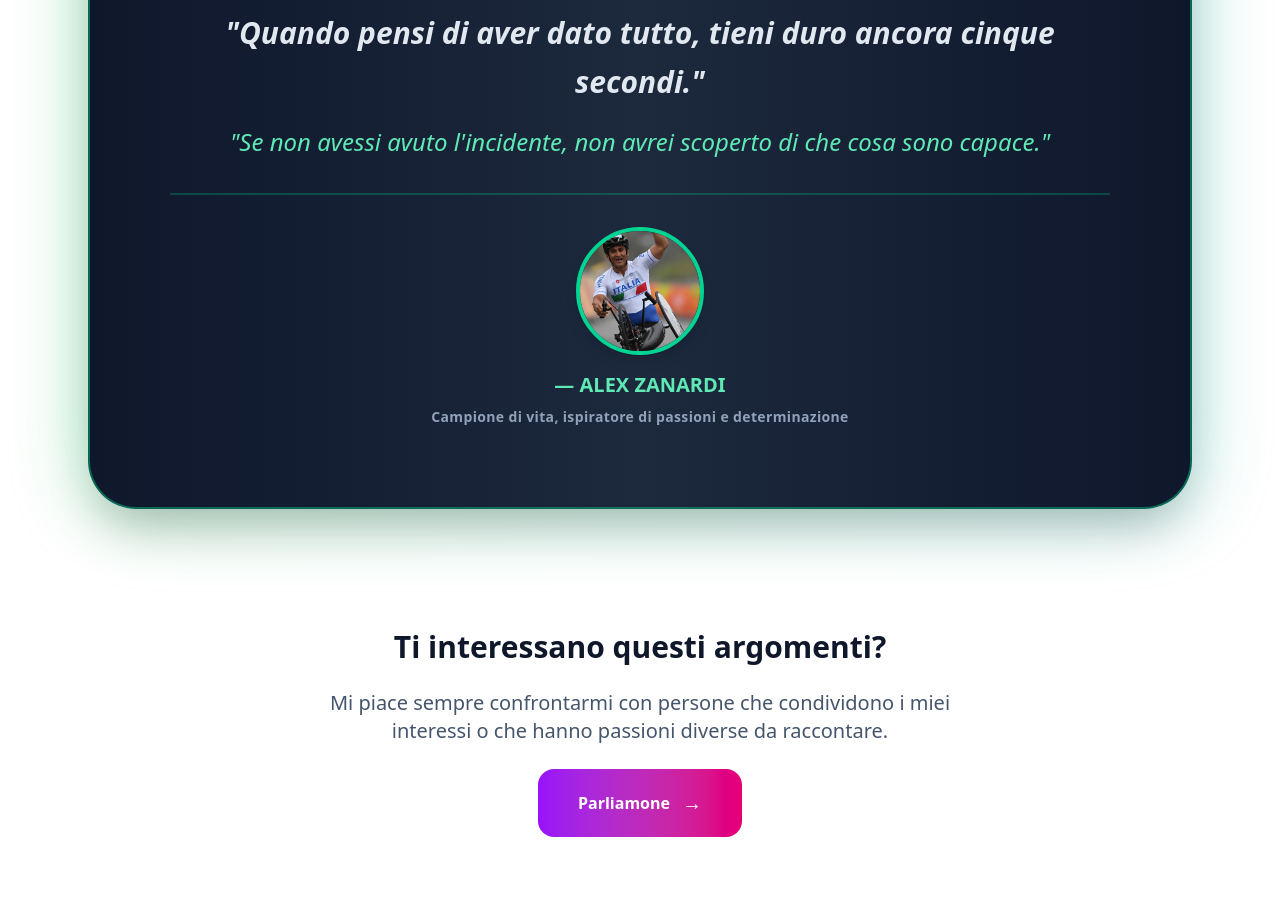
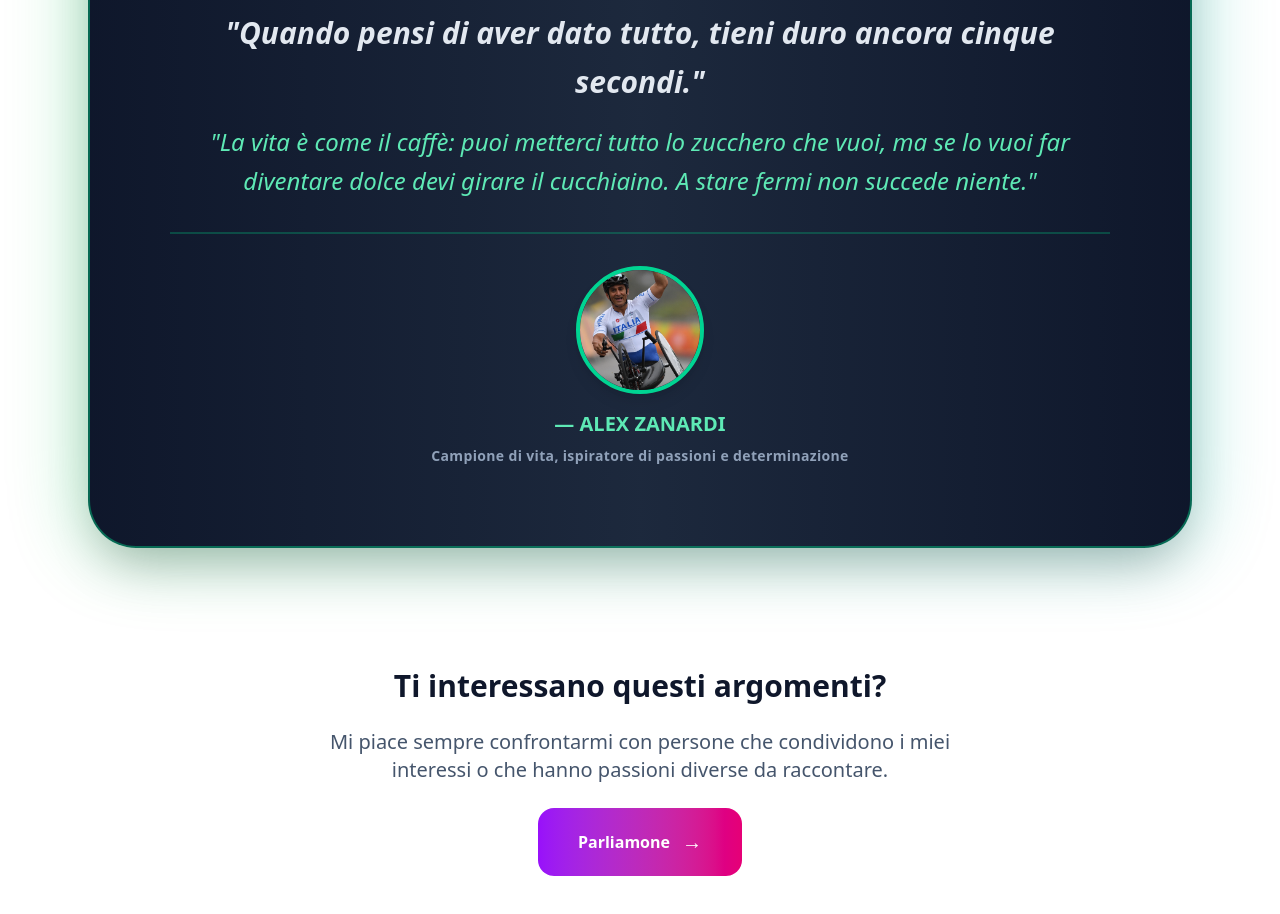
Before and after one commit to giuls-35456/portfolio-giuliani, a React (Vite) app: page /#/passioni in a window 1280 px wide. Shown: the part 1920-2834 px from the top of the page. Built offline with nearby package versions, Linux system fonts and the light colour scheme.

Commit message:
Sostituita ultima citazione di Zanardi con la metafora del caffè.

```diff
--- a/pages/Passioni.tsx
+++ b/pages/Passioni.tsx
@@ -153,7 +153,7 @@ const Passioni: React.FC = () => {
                 "Quando pensi di aver dato tutto, tieni duro ancora cinque secondi."
               </p>
               <p className="text-xl md:text-2xl font-light italic leading-relaxed text-emerald-300">
-                "Se non avessi avuto l'incidente, non avrei scoperto di che cosa sono capace."
+                "La vita è come il caffè: puoi metterci tutto lo zucchero che vuoi, ma se lo vuoi far diventare dolce devi girare il cucchiaino. A stare fermi non succede niente."
               </p>
             </div>
           </div>
```
